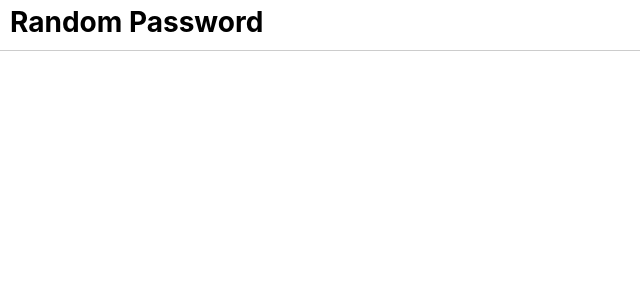
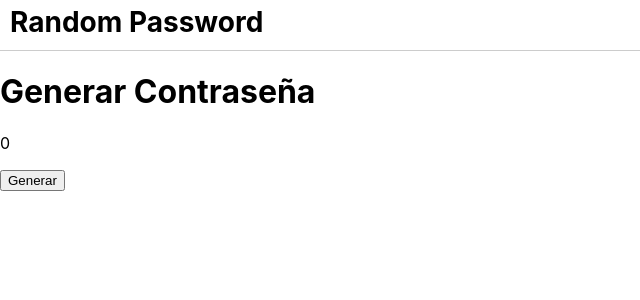
Before and after one commit to Boniich/RandomPassword, a React (Create React App) app: page / in a window 1280 px wide. Shown: the top 300 px of the page, without its empty margins (0-640 px from the left). Built offline with nearby package versions, Linux system fonts and the light colour scheme.

Commit message:
added component <PasswordGenerator> to app.js

```diff
--- a/src/App.js
+++ b/src/App.js
@@ -1,11 +1,13 @@
 import './App.css';
 import Nav from './components/Nav';
+import PasswordGenerator from './components/PasswordGenerator';
 
 function App() {
   return (
     <div className="App">
       <header className="App-header">
         <Nav />
+        <PasswordGenerator />
       </header>
     </div>
   );
```
